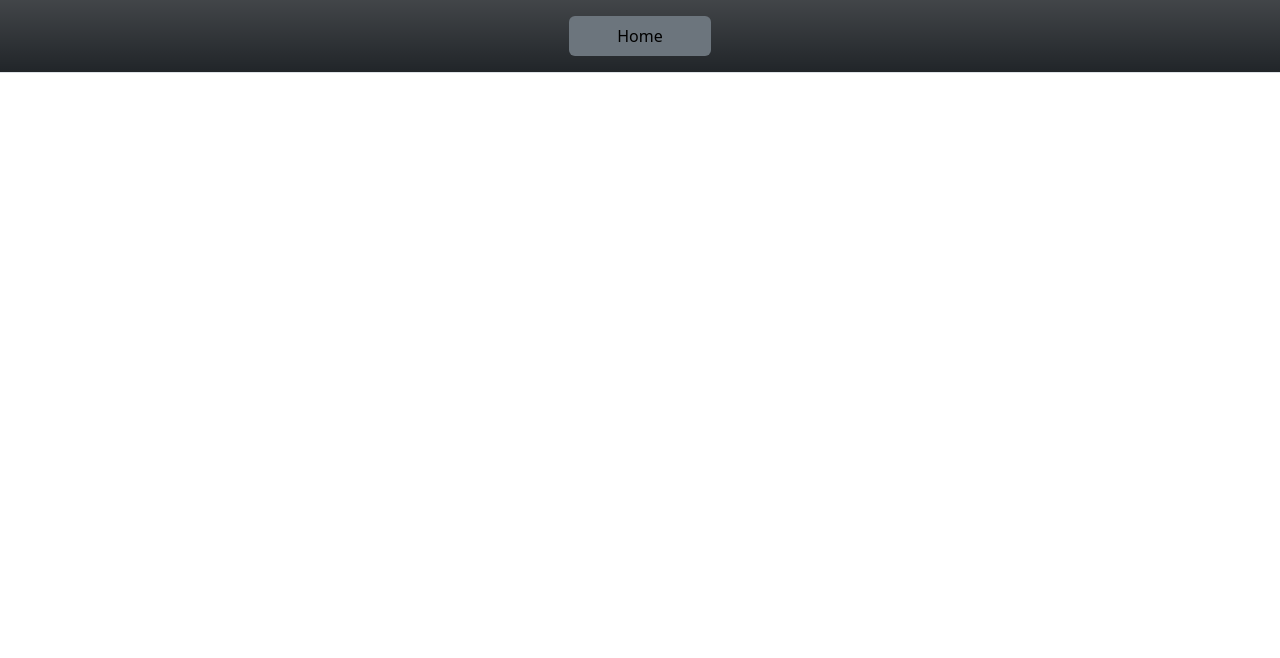
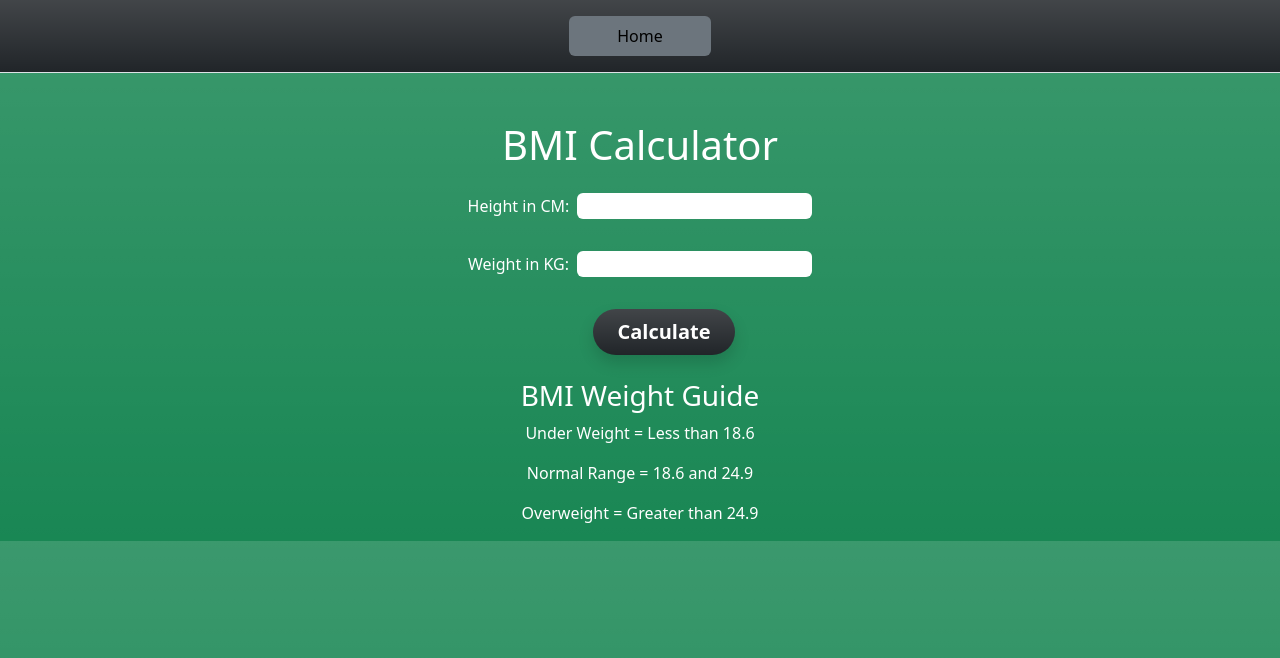
Before and after one commit to imtiazahmad-07/JS-Mini-Projects, a plain HTML site: page 2-BMICalculator/index.html in a window 1280 px wide. Drawn offline with nearby package versions, Linux system fonts and the light colour scheme; files whose address does not match are found by name.

Commit message:
structure and designed html

```diff
--- a/2-BMICalculator/index.html
+++ b/2-BMICalculator/index.html
@@ -11,11 +11,26 @@
     <title>Background Color Switcher</title>
 </head>
 
-<body>
+<body class="bg-success text-white bg-gradient">
     <nav class="d-flex justify-content-center p-3 border-bottom bg-dark bg-gradient">
         <a href="/index.html" class="text-decoration-none px-5 py-2 bg-secondary  text-black rounded ">Home</a>
     </nav>
 
+    <div class="container text-center mt-5">
+        <h1>BMI Calculator</h1>
+        <form>
+            <p><label>Height in CM: </label><input type="text" id="height" class="ms-2 rounded border-0 my-3" /></p>
+            <p><label>Weight in KG: </label><input type="text" id="weight" class="ms-2 rounded border-0 mb-3" /></p>
+            <button class="ms-5 mb-4 px-4 py-2 rounded-pill border-0 bg-dark bg-gradient text-white fw-semibold fs-5 shadow ">Calculate</button>
+            <div id="results"></div>
+            <div id="weight-guide">
+                <h3>BMI Weight Guide</h3>
+                <p>Under Weight = Less than 18.6</p>
+                <p>Normal Range = 18.6 and 24.9</p>
+                <p>Overweight = Greater than 24.9</p>
+            </div>
+        </form>
+    </div>
 
     <script src="script.js"></script>
 
```
